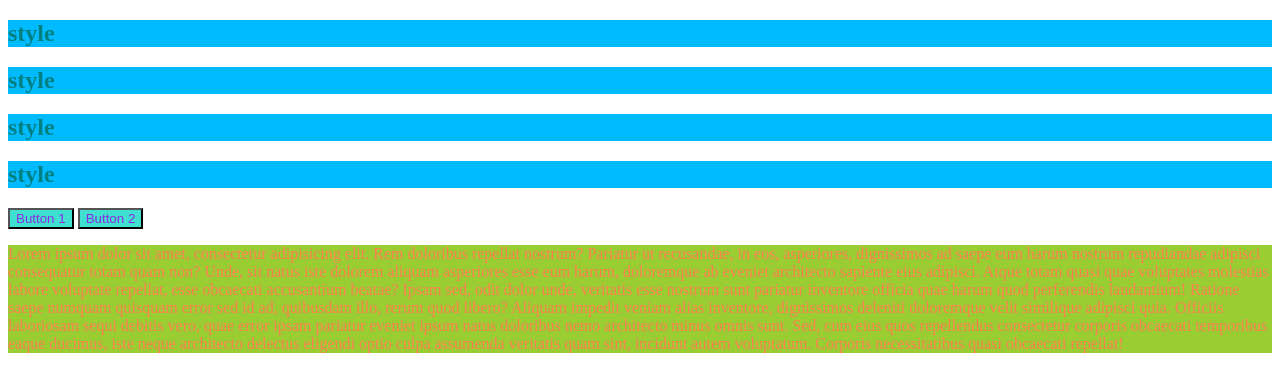
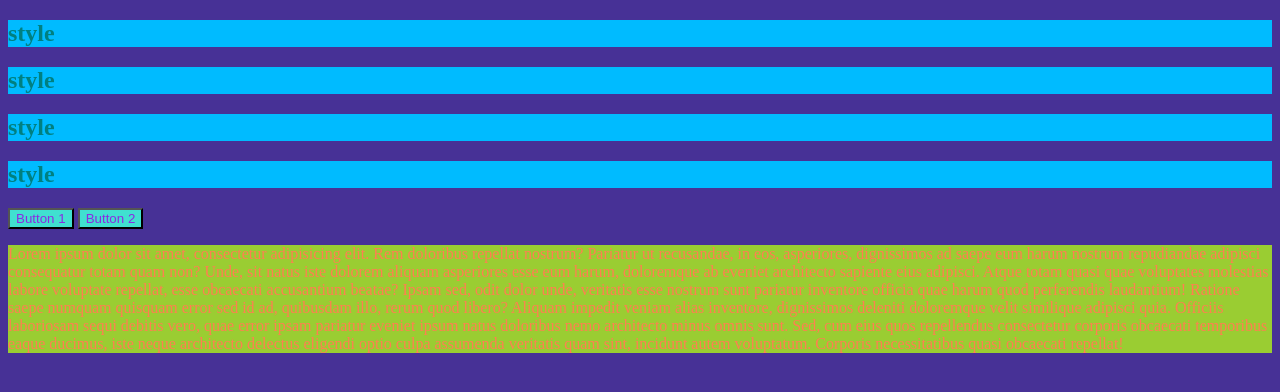
Before and after one commit to ADGWarnasooriya/Web-Udemy-CSS, a plain HTML site: page index.html in a window 1280 px wide. Drawn offline with Linux system fonts and the light colour scheme.

Commit message:
Hexadecimal color change

```diff
--- a/style.css
+++ b/style.css
@@ -12,3 +12,7 @@ p {
 	color: coral;
 	background: yellowgreen;
 }
+
+body {
+	background-color: #473196;
+}
```
